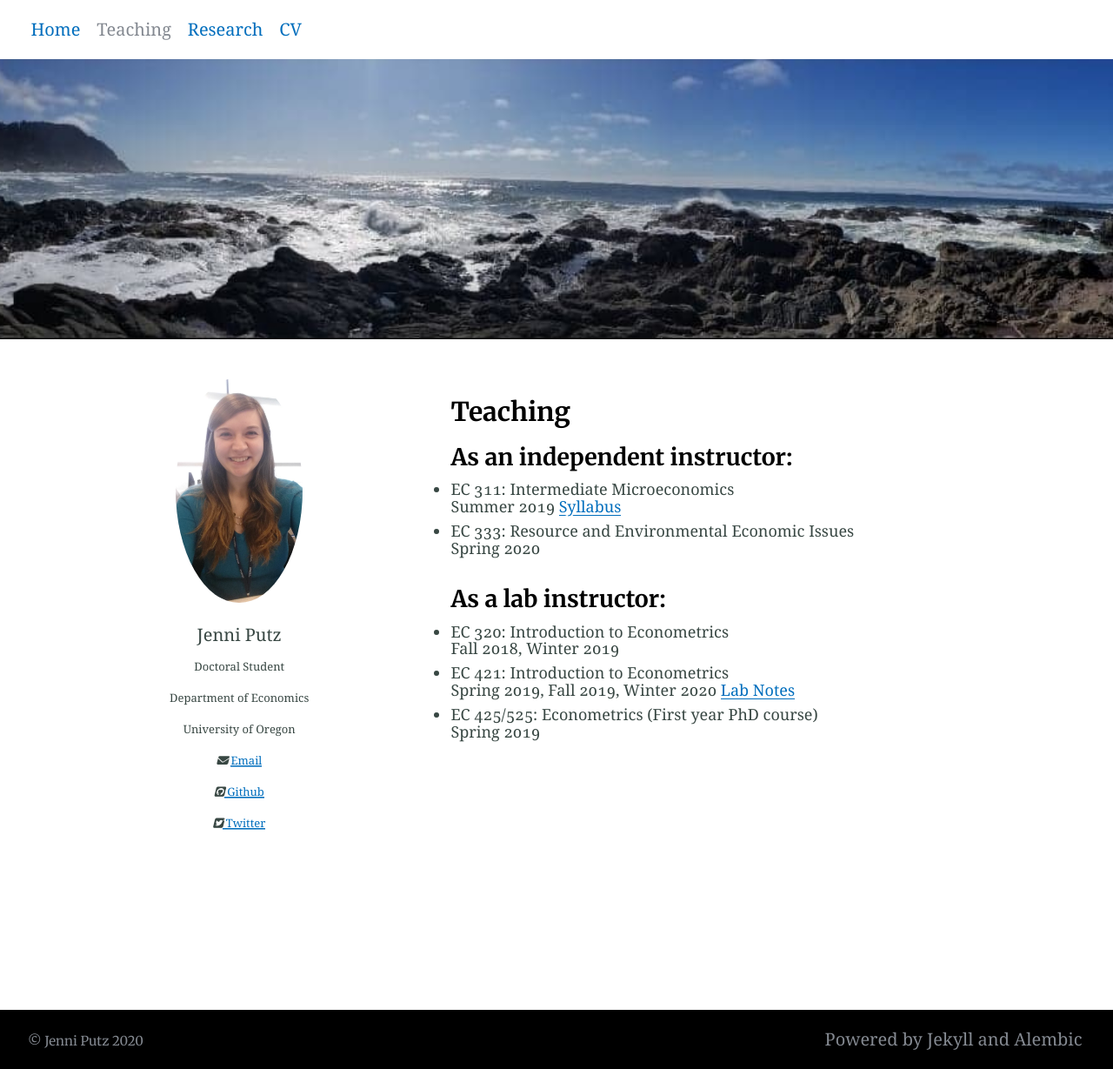
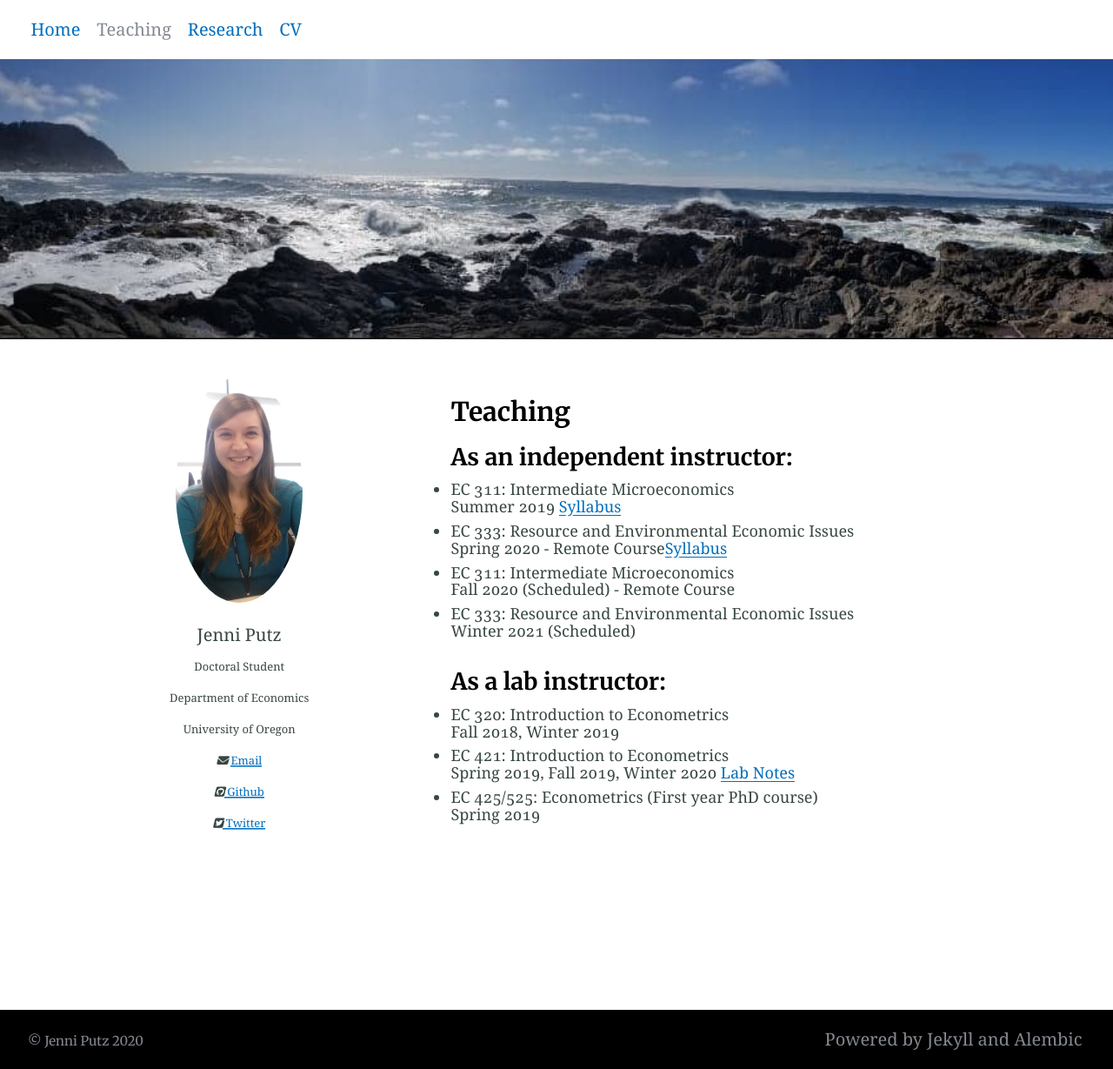
Before and after one commit to jenni-putz/1jenni-putz.github.io, a Jekyll site: the page built from teaching.md, in a window 1280 px wide. Shown: the whole page at 87% size. Built offline with Jekyll 4.4.1, drawn with Linux system fonts in a browser that asks for light colours; nearby versions of some CDN libraries; our own code applies the rules of GitHub Pages for plain Markdown files.

Commit message:
added new courses to teaching section

```diff
--- a/teaching.md
+++ b/teaching.md
@@ -68,7 +68,11 @@ button {
     <li> <p style="line-height:110%"> EC 311: Intermediate Microeconomics <br>
 	    Summer 2019 <a href="/EC311Syllabus.pdf">Syllabus</a></p></li>
     <li><p style="line-height:110%"> EC 333: Resource and Environmental Economic Issues <br>
-	    Spring 2020</p></li>
+	    Spring 2020 - Remote Course<a href="/EC333_Syllabus_1.pdf">Syllabus</a></p></li>
+    <li> <p style="line-height:110%"> EC 311: Intermediate Microeconomics <br>
+	    Fall 2020 (Scheduled) - Remote Course</p></li>
+    <li><p style="line-height:110%"> EC 333: Resource and Environmental Economic Issues <br>
+	    Winter 2021 (Scheduled)</p></li>
     </ul></font>
     <h4> As a lab instructor: </h4>
     <font size="4"><ul>
```
